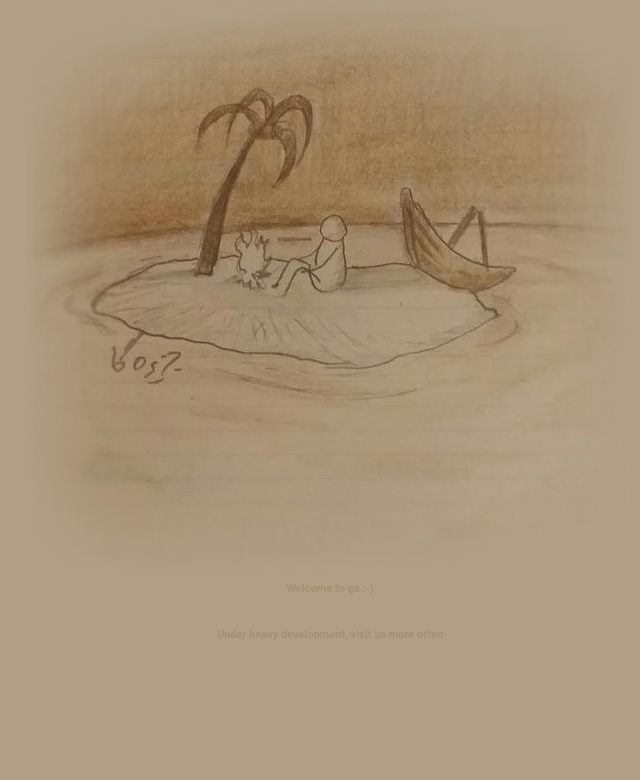
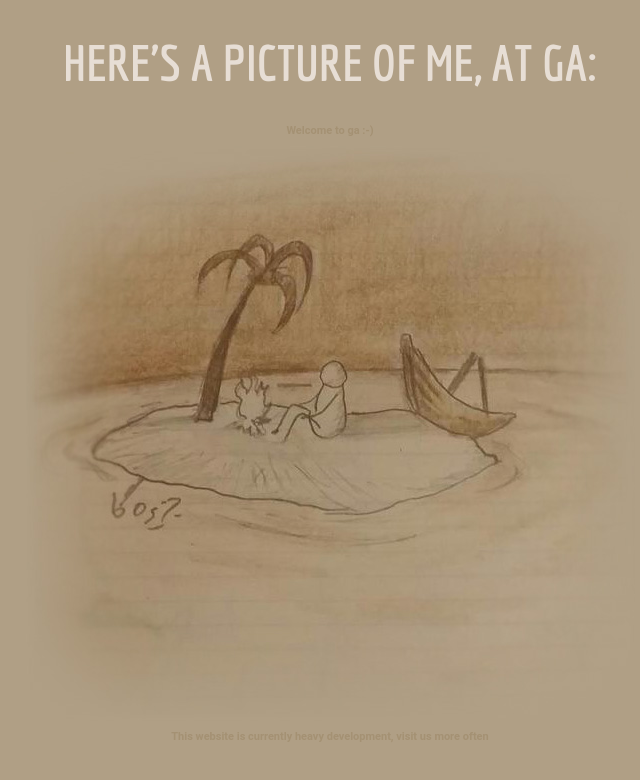
Before and after one commit to arf1372/Gyland, a plain HTML site: page index.html in a window 1280 px wide. Shown: the whole page, without its empty margins (310-950 px from the left). Drawn offline with Linux system fonts and the light colour scheme.

Commit message:
Added title

```diff
--- a/index.html
+++ b/index.html
@@ -5,6 +5,7 @@
         <meta http-equiv="Content-Type" content="text/html; charset=UTF-8" />
         <meta name="copyright" content="Copyright 2015, Akbar, Mjafar" />
         <style>
+        @import url(http://fonts.googleapis.com/css?family=Economica:700);
         body {
             background-color:#b09f85;
             overflow:hidden;
@@ -27,6 +28,15 @@
           clear:both;
         }
         h1 {
+          font-size: 50px;
+          font-family: Economica, 'Sans Serif', Arial;
+          font-weight: 700;
+          color: #e7ded5;
+          margin-right: auto;
+          margin-left: auto;
+          text-align:center;
+        }
+        h2 {
           font-size: 11px;
           color: #a49173;
           font-family: Roboto, 'Open Sans', 'Sans Serif', Arial;
@@ -35,10 +45,10 @@
         </style>
     </head>
     <body>
+        <h1>HERE'S A PICTURE OF ME, AT GA:</h1>
+        <h2 class="center">Welcome to ga :-)</h2>
         <div class="galand center">&nbsp;</div>
-        <h1 class="center">Welcome to ga :-)</h1>
-        <br />
-        <h1 class="center">Under heavy development, visit us more often</h1>
+        <h2 class="center">This website is currently heavy development, visit us more often</h2>
         <!-- خیار جعفرو خودت می‌دونی :-) -->
 
         <script>
```
